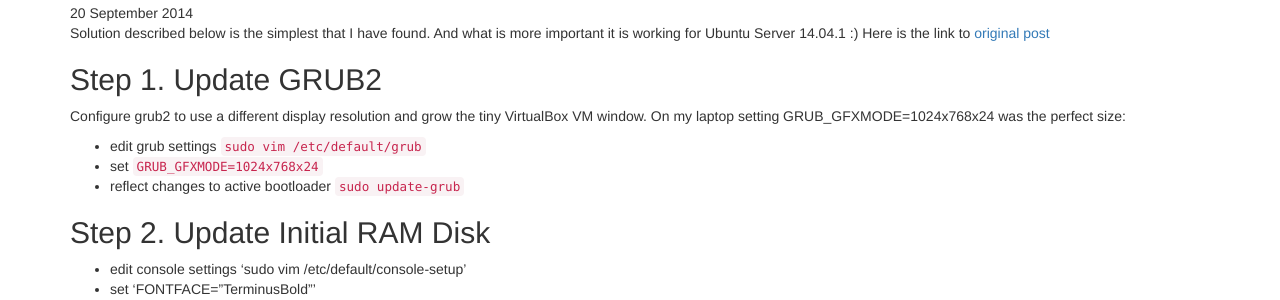
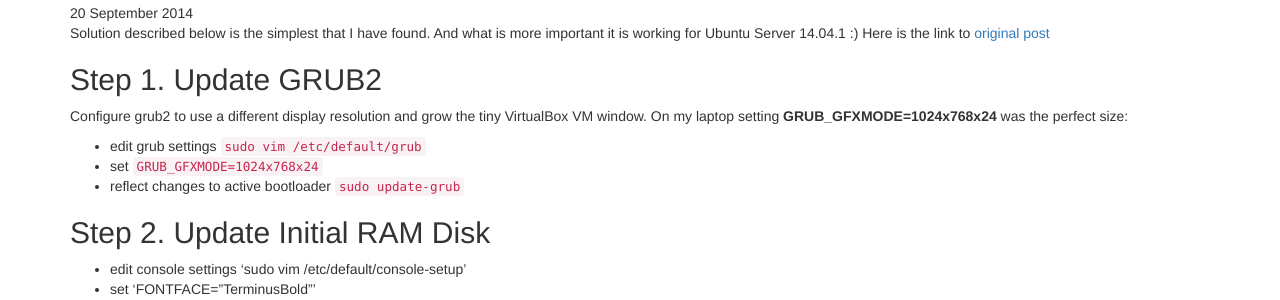
Before and after one commit to dimaKudr/dimaKudr.github.io, a Jekyll site: the page built from _posts/2014-09-20-Ubuntu-Server-VM-Console-Font.md, in a window 1280 px wide. Shown: the part 189-489 px from the top of the page. Built offline with Jekyll 4.4.1, drawn with Linux system fonts in a browser that asks for light colours; nearby versions of some CDN libraries; library files that are not in the unit come from our copies.

```diff
--- a/_posts/2014-09-20-Ubuntu-Server-VM-Console-Font.md
+++ b/_posts/2014-09-20-Ubuntu-Server-VM-Console-Font.md
@@ -11,10 +11,10 @@
 ## Step 1. Update GRUB2
 
 Configure grub2 to use a different display resolution and grow the tiny VirtualBox VM window.
-On my laptop setting GRUB_GFXMODE=1024x768x24 was the perfect size:
-- edit grub settings `sudo vim /etc/default/grub`
-- set `GRUB_GFXMODE=1024x768x24`
-- reflect changes to active bootloader `sudo update-grub`
+On my laptop setting **GRUB_GFXMODE=1024x768x24** was the perfect size:
+* edit grub settings `sudo vim /etc/default/grub`
+* set `GRUB_GFXMODE=1024x768x24`
+* reflect changes to active bootloader `sudo update-grub`
 
 ## Step 2. Update Initial RAM Disk
 - edit console settings 'sudo vim /etc/default/console-setup'
```
